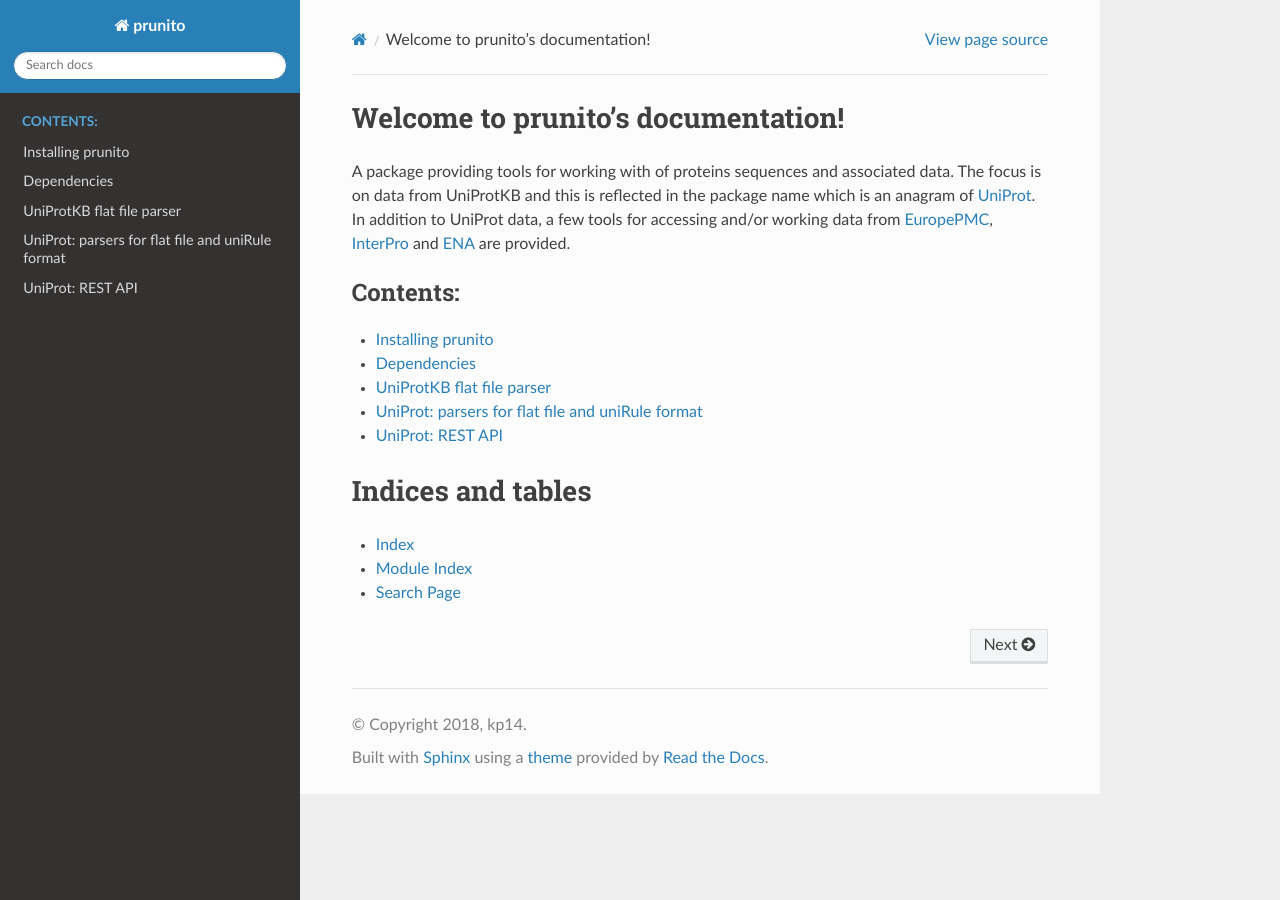
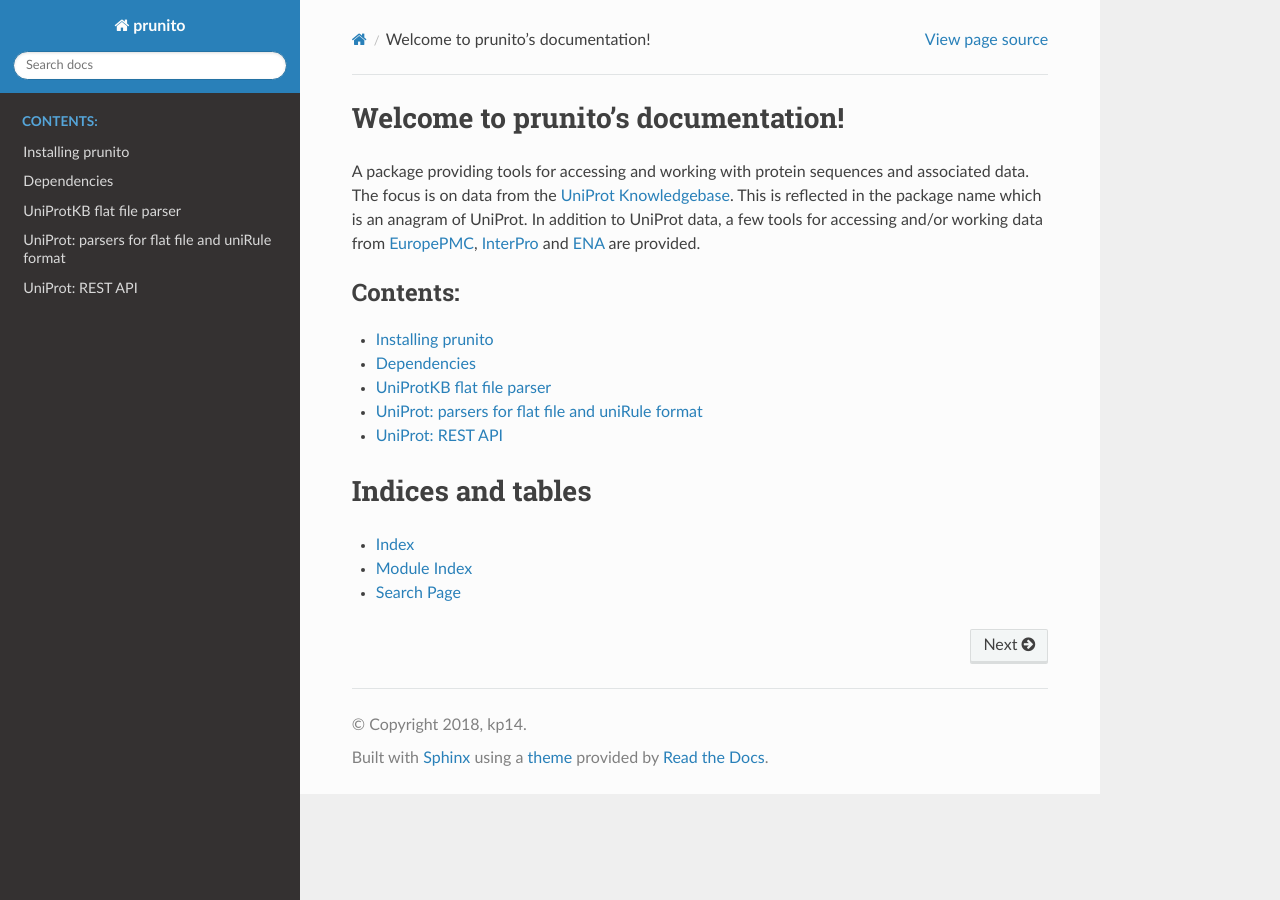
Before and after one commit to kp14/prunito, a Sphinx documentation site: the page built from docs/source/index.rst, in a window 1280 px wide. Built offline with Sphinx 7.4.7 and the Read the Docs theme 2.0.0, drawn with Linux system fonts in a browser that asks for light colours.

Commit message:
Fix typos.#

```diff
--- a/docs/source/index.rst
+++ b/docs/source/index.rst
@@ -5,8 +5,9 @@
 
 Welcome to prunito's documentation!
 ===================================
-A package providing tools for working with of proteins sequences and associated data.
-The focus is on data from UniProtKB and this is reflected in the package name which is an anagram of `UniProt <https://www.uniprot.org>`_.
+A package providing tools for accessing and working with protein sequences and associated data.
+The focus is on data from the `UniProt Knowledgebase <https://www.uniprot.org>`_.
+This is reflected in the package name which is an anagram of UniProt.
 In addition to UniProt data, a few tools for accessing and/or working data from `EuropePMC <https://europepmc.org/>`_,
 `InterPro <https://www.ebi.ac.uk/interpro/>`_ and `ENA <https://www.ebi.ac.uk/ena>`_ are provided.
 
```
